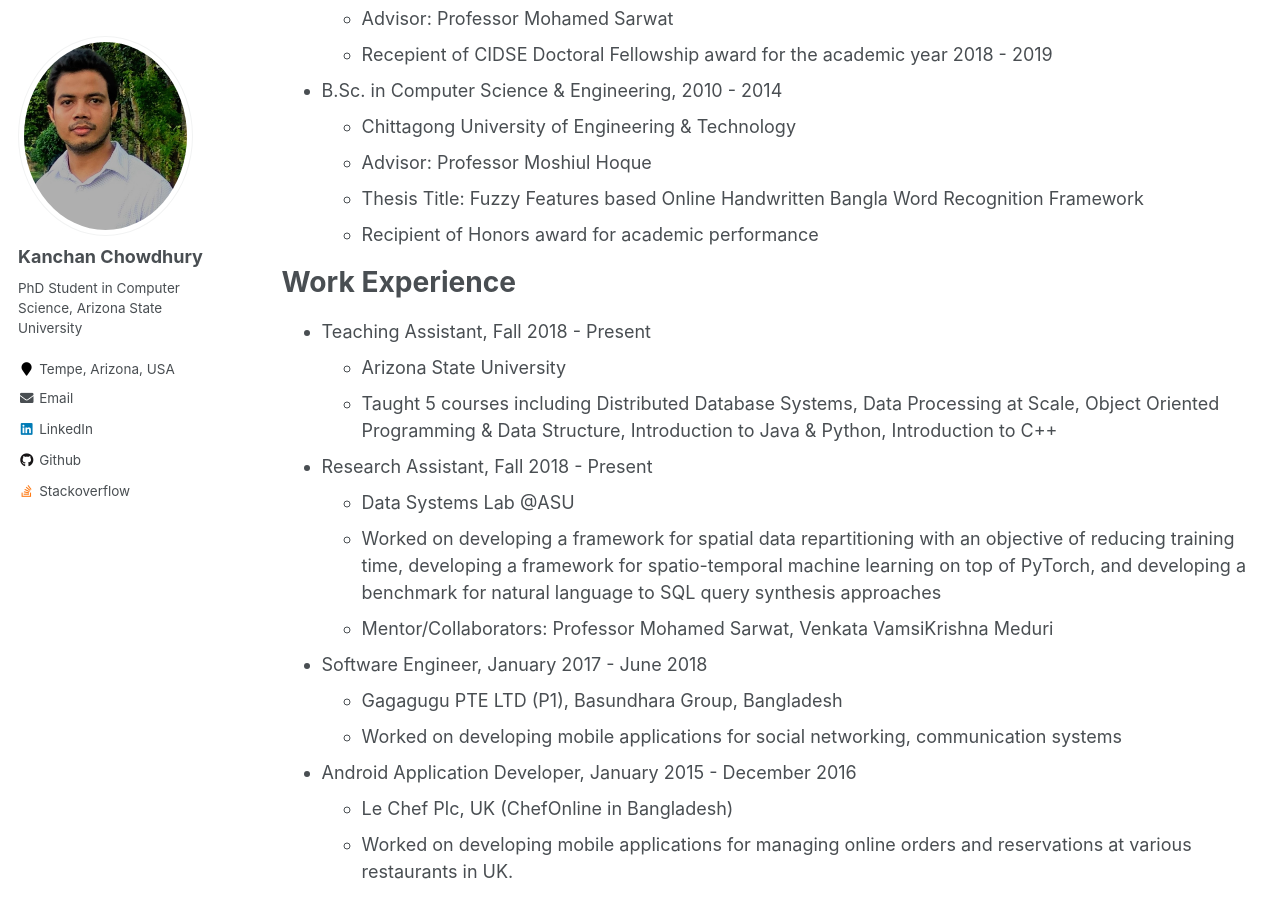
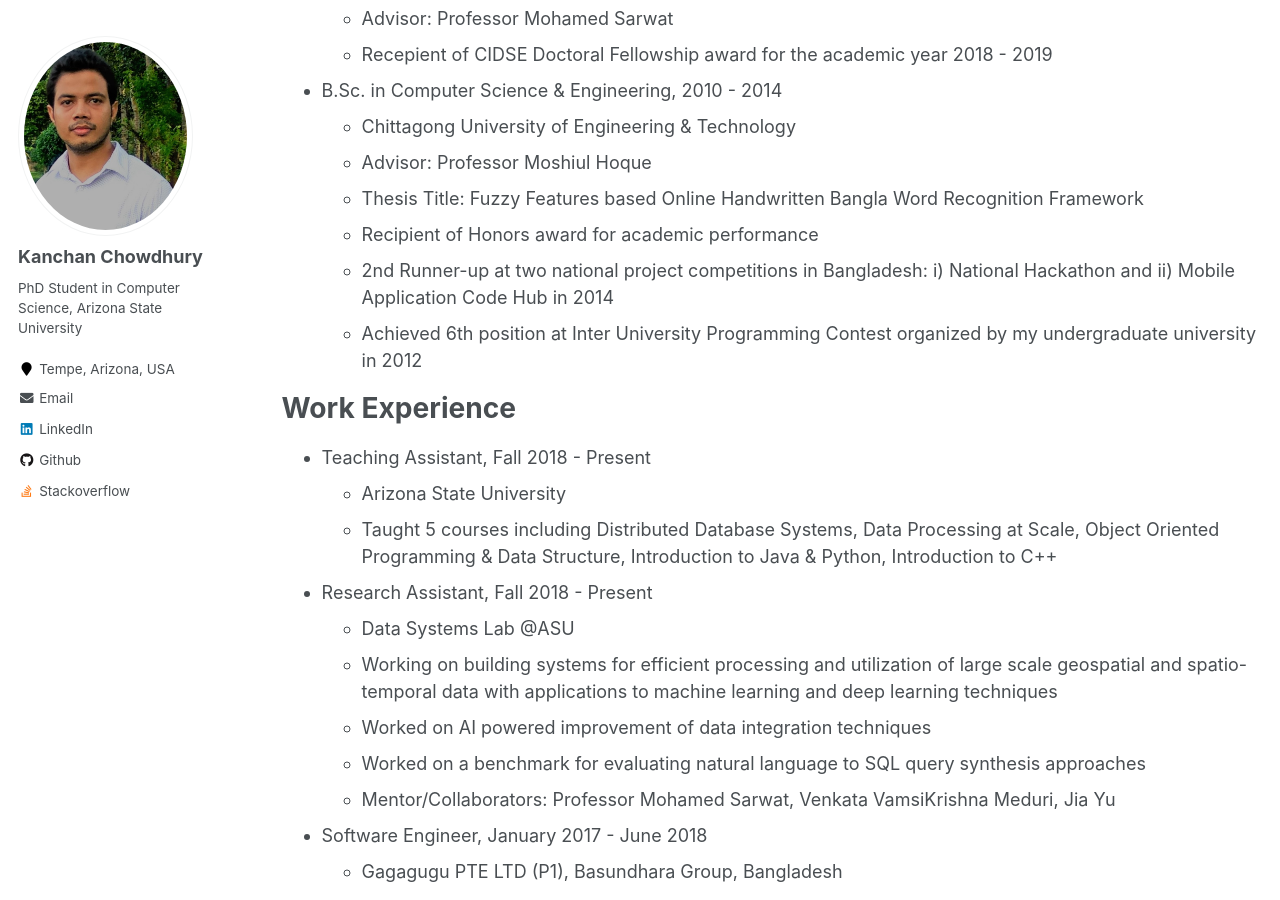
Before and after one commit to kanchanchy/kanchanchy.github.io, a Jekyll site: the page built from _pages/education-experience.md, in a window 1280 px wide and 900 px high, scrolled down 251 px. Built offline with Jekyll 4.4.1, drawn with Linux system fonts in a browser that asks for light colours.

Commit message:
information updated

```diff
--- a/_pages/education-experience.md
+++ b/_pages/education-experience.md
@@ -19,6 +19,8 @@ Education
   * Advisor: Professor Moshiul Hoque
   * Thesis Title: Fuzzy Features based Online Handwritten Bangla Word Recognition Framework
   * Recipient of Honors award for academic performance
+  * 2nd Runner-up at two national project competitions in Bangladesh: i) National Hackathon and ii) Mobile Application Code Hub in 2014
+  * Achieved 6th position at Inter University Programming Contest organized by my undergraduate university in 2012
 
 Work Experience
 ======
@@ -28,8 +30,10 @@ Work Experience
 
 * Research Assistant, Fall 2018 - Present
   * Data Systems Lab @ASU
-  * Worked on developing a framework for spatial data repartitioning with an objective of reducing training time, developing a framework for spatio-temporal machine learning on top of PyTorch, and developing a benchmark for natural language to SQL query synthesis approaches
-  * Mentor/Collaborators: Professor Mohamed Sarwat, Venkata VamsiKrishna Meduri
+  * Working on building systems for efficient processing and utilization of large scale geospatial and spatio-temporal data with applications to machine learning and deep learning techniques
+  * Worked on AI powered improvement of data integration techniques
+  * Worked on a benchmark for evaluating natural language to SQL query synthesis approaches
+  * Mentor/Collaborators: Professor Mohamed Sarwat, Venkata VamsiKrishna Meduri, Jia Yu
 
 * Software Engineer, January 2017 - June 2018
   * Gagagugu PTE LTD (P1), Basundhara Group, Bangladesh
```
Also changed, not shown: _pages/about.md (+1 -1 lines), _pages/projects.md (+3 -1 lines), _pages/publications.md (+0 -8 lines).
